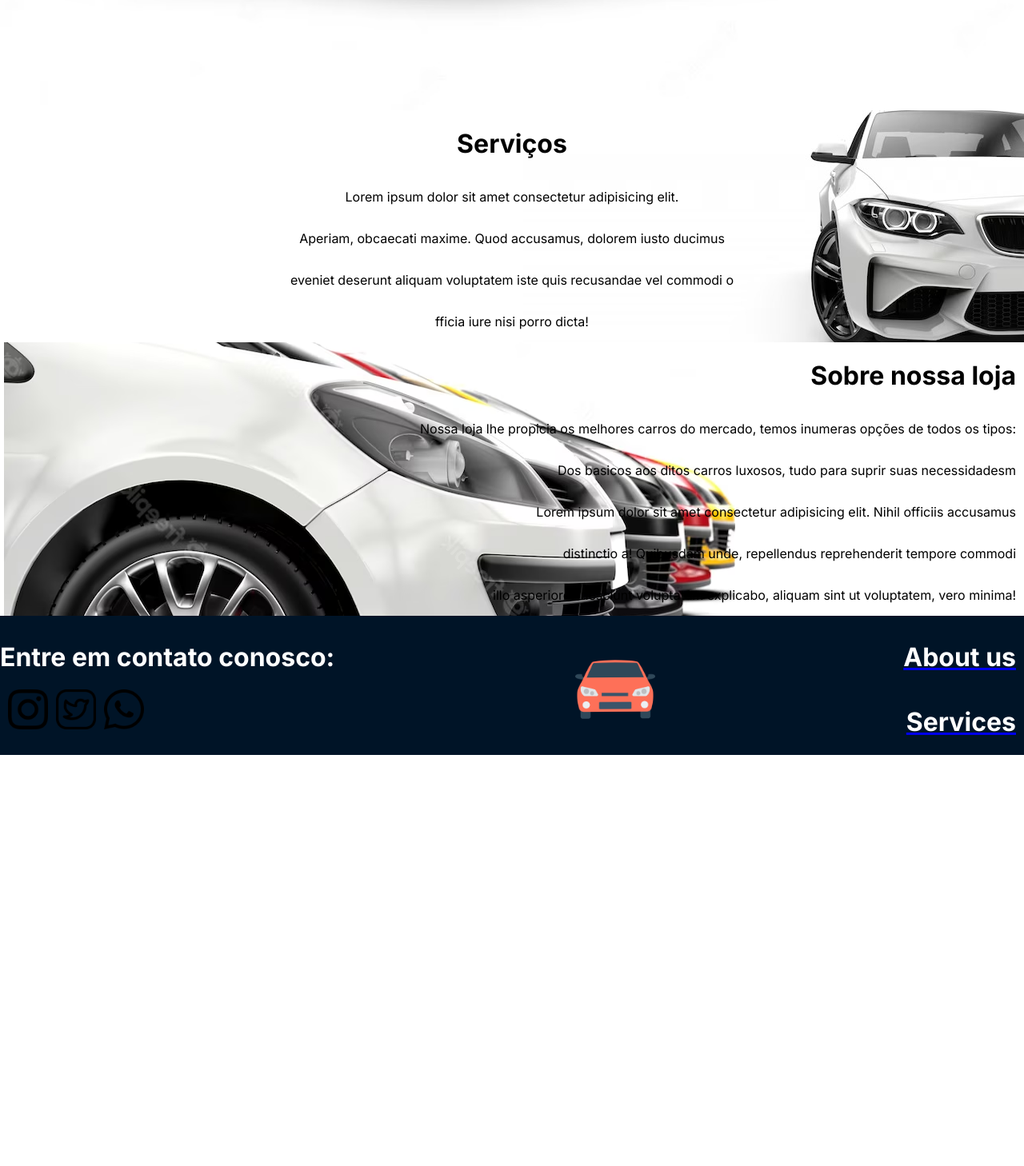
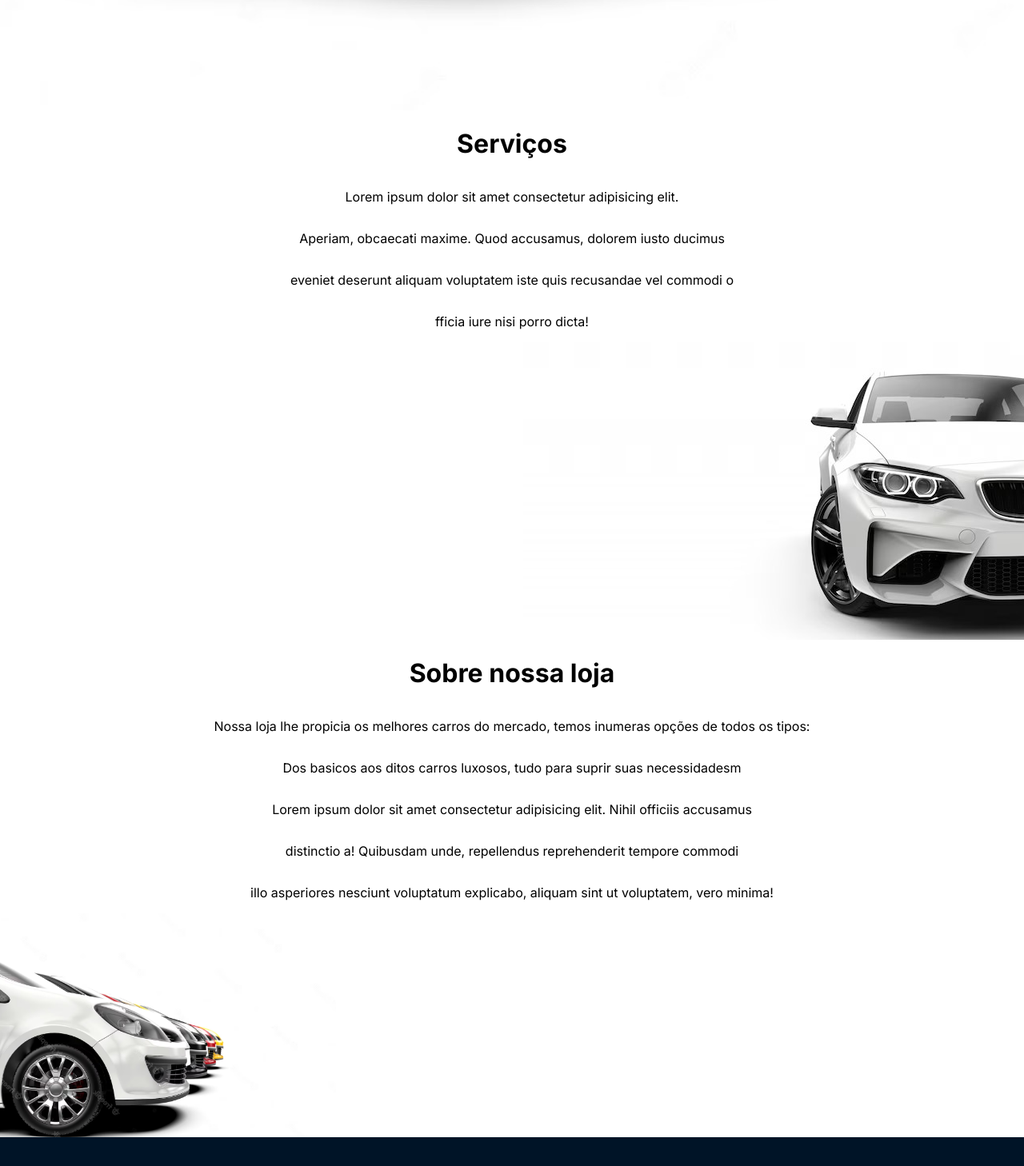
Before and after one commit to Glayber16/carrosvrumvrum, a Next.js app: page / in a window 1280 px wide. Shown: the part 1000-2458 px from the top of the page at 80% size. Before the commit the page ends 1944 px from the top, so only its background shows below. Built offline with nearby package versions, Linux system fonts and the light colour scheme.

Commit message:
alterei as fotos

```diff
--- a/src/app/Funcionamento/page.js
+++ b/src/app/Funcionamento/page.js
@@ -2,6 +2,7 @@ import styles from "../styles/Funcionamento.module.css"
 export default function Funcionamento(){
 
     return(
+        <div>
         <div className={styles.funcao}>
             <h1>Sobre nossa loja</h1>
             <p>Nossa loja lhe propicia os melhores carros do mercado, temos inumeras opções de todos os tipos:</p>
@@ -9,6 +10,13 @@ export default function Funcionamento(){
             <p>Lorem ipsum dolor sit amet consectetur adipisicing elit. Nihil officiis accusamus </p>
             <p>distinctio a! Quibusdam unde, repellendus reprehenderit tempore commodi</p>
             <p>illo asperiores nesciunt voluptatum explicabo, aliquam sint ut voluptatem, vero minima!</p>
-        </div>
+
+            </div>
+             <div className={styles.carrolado}>
+                 <img src="caros.png" alt="carros de lado" width={420}/>
+            </div>
+            </div>
+
+
     )
 }
--- a/src/app/Servicos/page.js
+++ b/src/app/Servicos/page.js
@@ -1,12 +1,20 @@
 import styles from "../styles/Servicos.module.css"
 export default function Servicos(){
     return(
+    <div>
         <div className={styles.serv}>
+            <div className={styles.servi}>
             <h1>Serviços</h1>
             <p>Lorem ipsum dolor sit amet consectetur adipisicing elit.</p>
             <p>  Aperiam, obcaecati maxime. Quod accusamus, dolorem iusto ducimus</p>
             <p>  eveniet deserunt aliquam voluptatem iste quis recusandae vel commodi o</p>
             <p>  fficia iure nisi porro dicta!</p>
+           </div>
+
+        </div>
+         <div className={styles.carphoto}>
+            <img src="carban.png" alt="carro de lado"/>
+            </div>
         </div>
     )
 }
--- a/src/app/styles/Funcionamento.module.css
+++ b/src/app/styles/Funcionamento.module.css
@@ -1,11 +1,16 @@
 .funcao {
     display: flex;
     flex-direction: column;
-    align-items: flex-end;
+    align-items: center;
     justify-content: center;
     justify-items: center;
-    background-image: url(/testcars.png);
+    /* background-image: url(/testcars.png);
     background-repeat: no-repeat;
     background-position: left;
-    padding-right: 10px;
+    padding-right: 10px; */
 }
+
+.carrolado{
+    display: flex;
+
+}
--- a/src/app/styles/Servicos.module.css
+++ b/src/app/styles/Servicos.module.css
@@ -1,12 +1,20 @@
-.serv{
+
+.servi{
     display: flex;
     flex-direction: column;
     align-items: center;
     justify-content: center;
     justify-items: center;
-    background-image: url(/carban.png);
+    /* background-image: url(/carban.png);
     background-repeat: no-repeat;
-    background-position: right;
+    background-position: right; */
 
 
 }
+
+.carphoto {
+    display: flex;
+    justify-content: flex-end;
+    max-width: 100%;
+
+}
```
Also changed, not shown: src/app/CarrosAPI/page.js (+6 -3 lines), src/app/page.js (line endings or trailing spaces).
